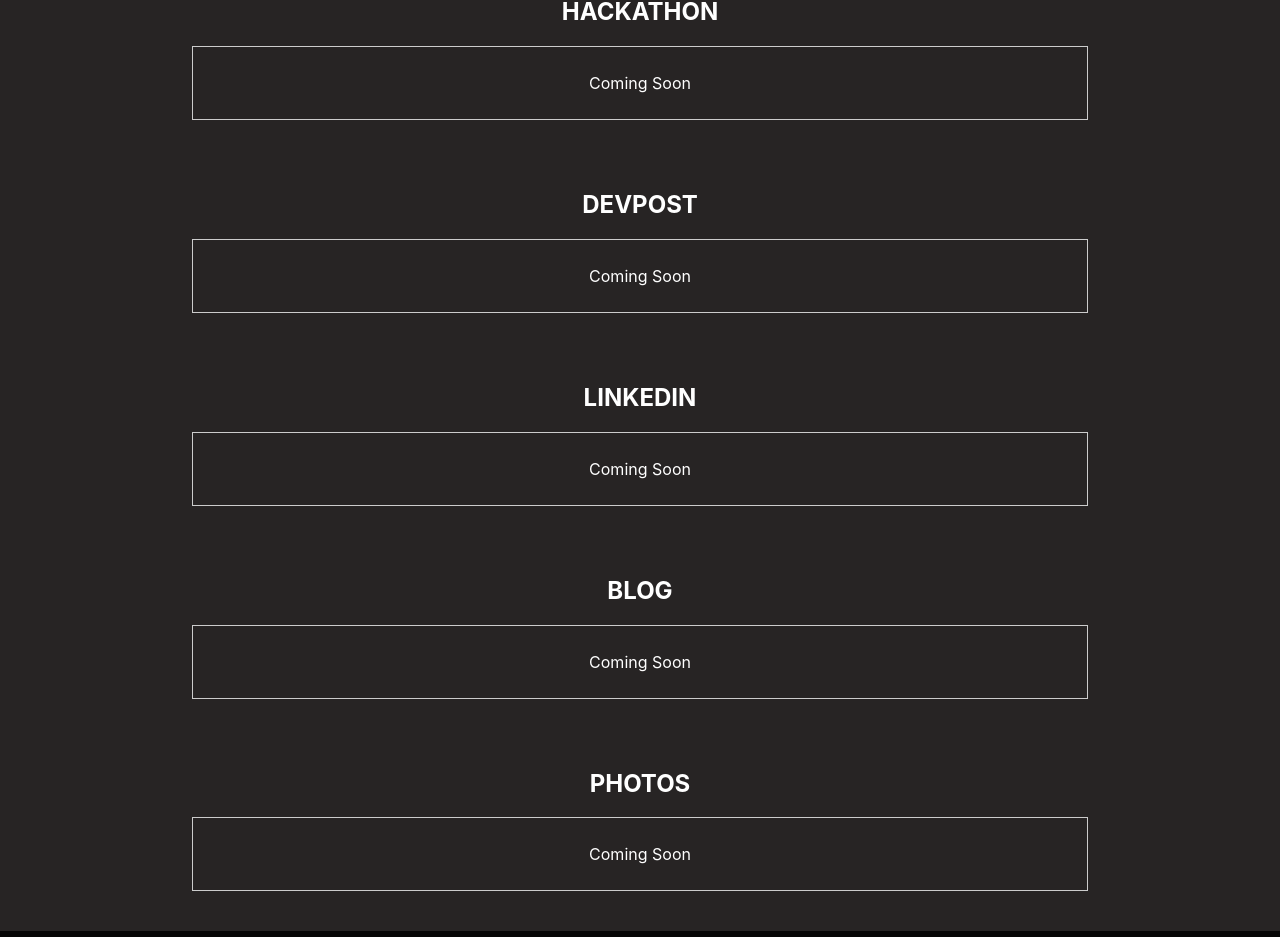
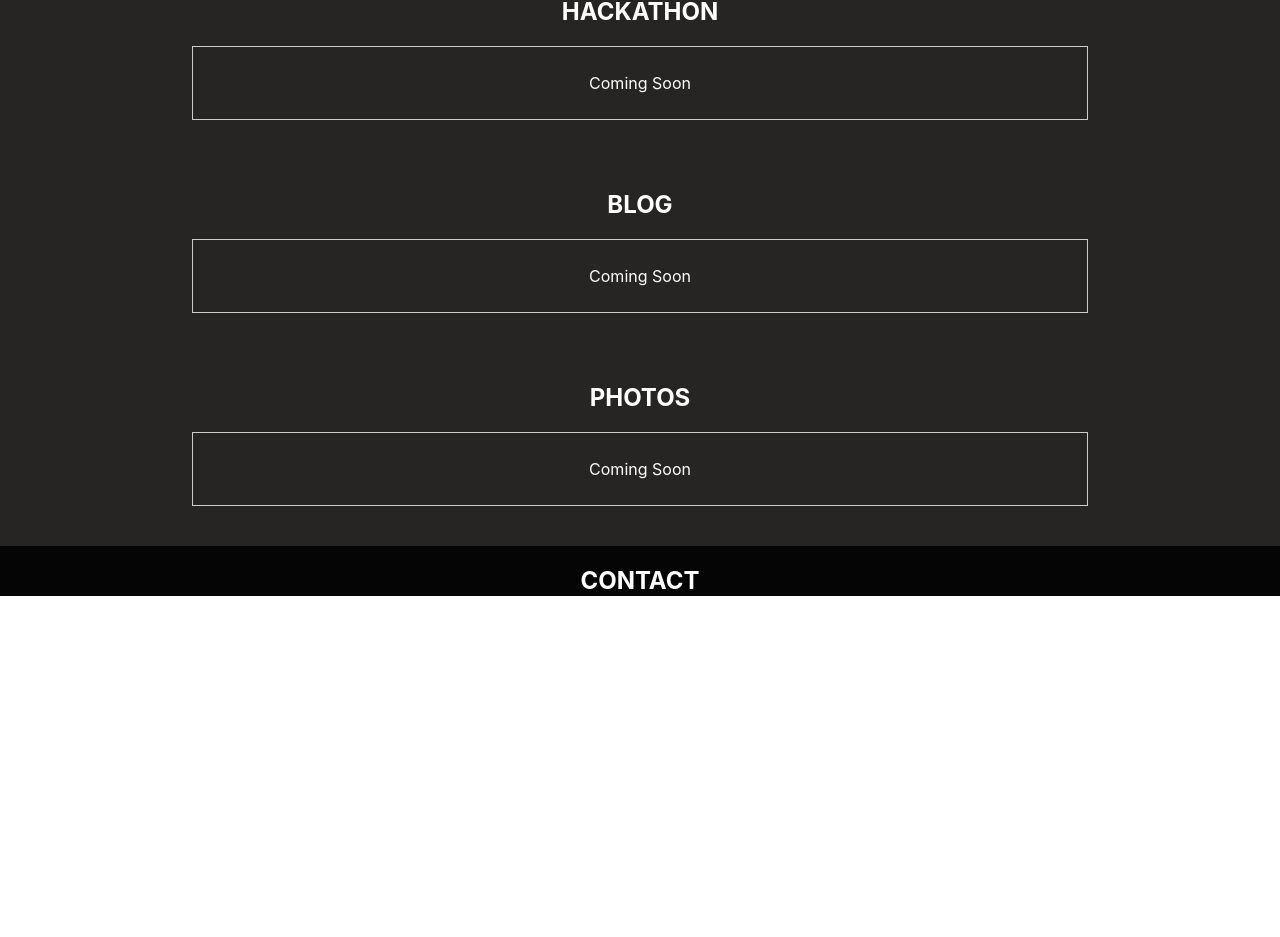
Before and after one commit to pedropa140/backup_portfolio, a React (Create React App) app in the folder portfolio/: page / in a window 1280 px wide. Shown: the part 2279-3216 px from the top of the page. After the commit the page ends 2875 px from the top, so only its background shows below. Built offline with nearby package versions, Linux system fonts and the light colour scheme.

Commit message:
20240802T12:41:33 - Added Links.

```diff
--- a/portfolio/src/App.js
+++ b/portfolio/src/App.js
@@ -39,8 +39,8 @@ function App() {
             <li><a href="#projects">PROJECTS</a></li>
             <li><a href="#github">GITHUB</a></li>
             <li><a href="#hackathon">HACKATHON</a></li>
-            <li><a href="#devpost">DEVPOST</a></li>
-            <li><a href="#linkedin">LINKEDIN</a></li>
+            <li><a href="https://devpost.com/pedropa140" target="_blank" rel="noopener noreferrer">DEVPOST</a></li>
+            <li><a href="https://www.linkedin.com/in/pedro-pajarillo-jr/" target="_blank" rel="noopener noreferrer">LINKEDIN</a></li>
             <li><a href="#blog">BLOG</a></li>
             <li><a href="#photos">PHOTOS</a></li>
             <li><a href="https://drive.google.com/file/d/1f99KqNevspssmND79ZDzl73ociKV79nk/view?usp=sharing" target="_blank" rel="noopener noreferrer">RESUME</a></li>
@@ -75,20 +75,6 @@ function App() {
         </div>
       </section>
 
-      <section id="devpost" className="not_completed">
-        <h2>DEVPOST</h2>
-        <div className="project">
-          <p>Coming Soon</p>
-        </div>
-      </section>
-
-			<section id="linkedin" className="not_completed">
-        <h2>LINKEDIN</h2>
-        <div className="project">
-          <p>Coming Soon</p>
-        </div>
-      </section>
-
       <section id="blog" className="not_completed">
         <h2>BLOG</h2>
         <div className="project">
```
